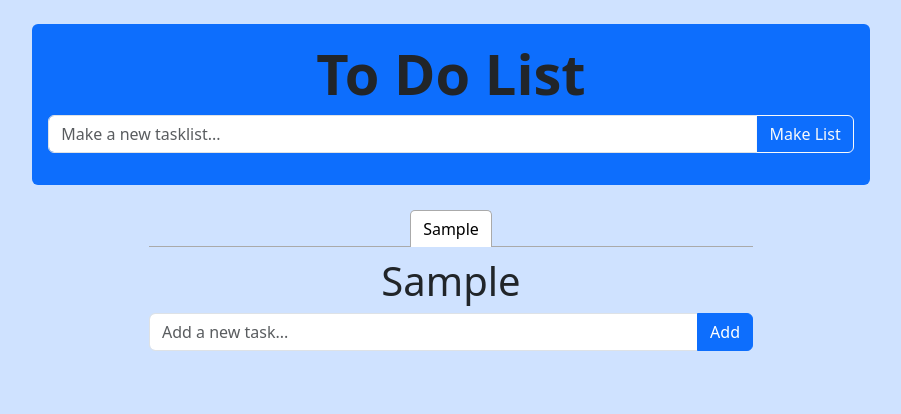
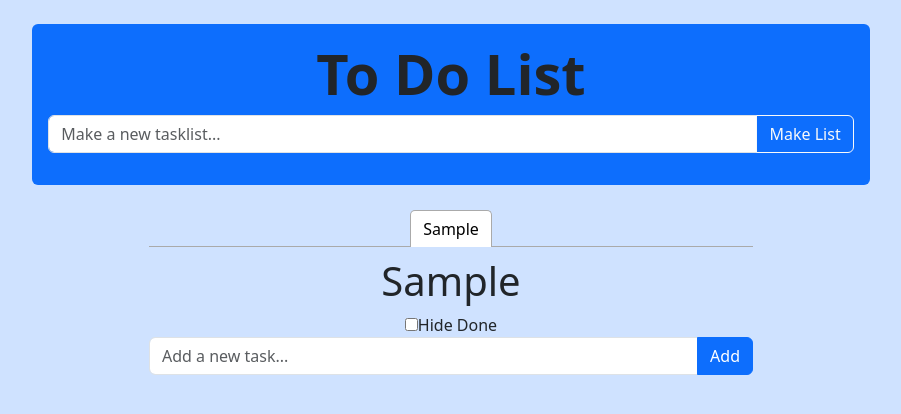
Before and after one commit to gjlander/DevDuoReactTodoList, a React (Vite) app in the folder ReactTodoList/: page / in a window 1280 px wide. Both pictures are taken after typing "Sample" into the empty fields and a click on the button "Make List". Shown: the top 414 px of the page, without its empty margins (189-1090 px from the left). Built offline with nearby package versions, Linux system fonts and the light colour scheme.

Commit message:
added hide done btn and made it functional

```diff
--- a/ReactTodoList/src/components/Tasklist.jsx
+++ b/ReactTodoList/src/components/Tasklist.jsx
@@ -5,6 +5,10 @@ import AddNewTodo from "./AddNewTodo";
 import TodoItem from "./TodoItem";
 function Tasklist({ allTodos, setAllTodos, tasklists, setTasklists }) {
     const [title, setTitle] = useState("");
+    const [hideDone, setHideDone] = useState(false);
+    const toggleHideDone = () => {
+        setHideDone((prev) => !prev);
+    };
 
     return (
         <div className="row justify-content-center">
@@ -23,6 +27,17 @@ function Tasklist({ allTodos, setAllTodos, tasklists, setTasklists }) {
                             <h2 className="display-6">
                                 {tasklist.tasklistName}
                             </h2>
+                            <input
+                                type="checkbox"
+                                // checked={hideDone}
+                                onClick={toggleHideDone}
+                                // id="hideDoneBtn"
+                            />
+                            <label
+                            // htmlFor="hideDoneBtn"
+                            >
+                                Hide Done
+                            </label>
                             <AddNewTodo
                                 title={title}
                                 setTitle={setTitle}
@@ -38,6 +53,7 @@ function Tasklist({ allTodos, setAllTodos, tasklists, setTasklists }) {
                                             {...todo}
                                             allTodos={allTodos}
                                             setAllTodos={setAllTodos}
+                                            hideDone={hideDone}
                                         />
                                     ))}
                             </ul>
--- a/ReactTodoList/src/components/TodoItem.jsx
+++ b/ReactTodoList/src/components/TodoItem.jsx
@@ -1,7 +1,7 @@
 import { useState } from "react";
 import EditForm from "./EditForm";
 
-function TodoItem({ id, done, title, setAllTodos }) {
+function TodoItem({ id, done, title, setAllTodos, hideDone }) {
     const [editing, setEditing] = useState(false);
 
     const toggleEditing = () => {
@@ -21,11 +21,11 @@ function TodoItem({ id, done, title, setAllTodos }) {
     };
     return (
         <li
-            className="list-group-item
+            className={`list-group-item
             d-flex
             justify-content-between
             align-items-center
-            gap-1"
+            gap-1 ${done && hideDone && "d-none"}`}
         >
             {!editing ? (
                 <>
```
